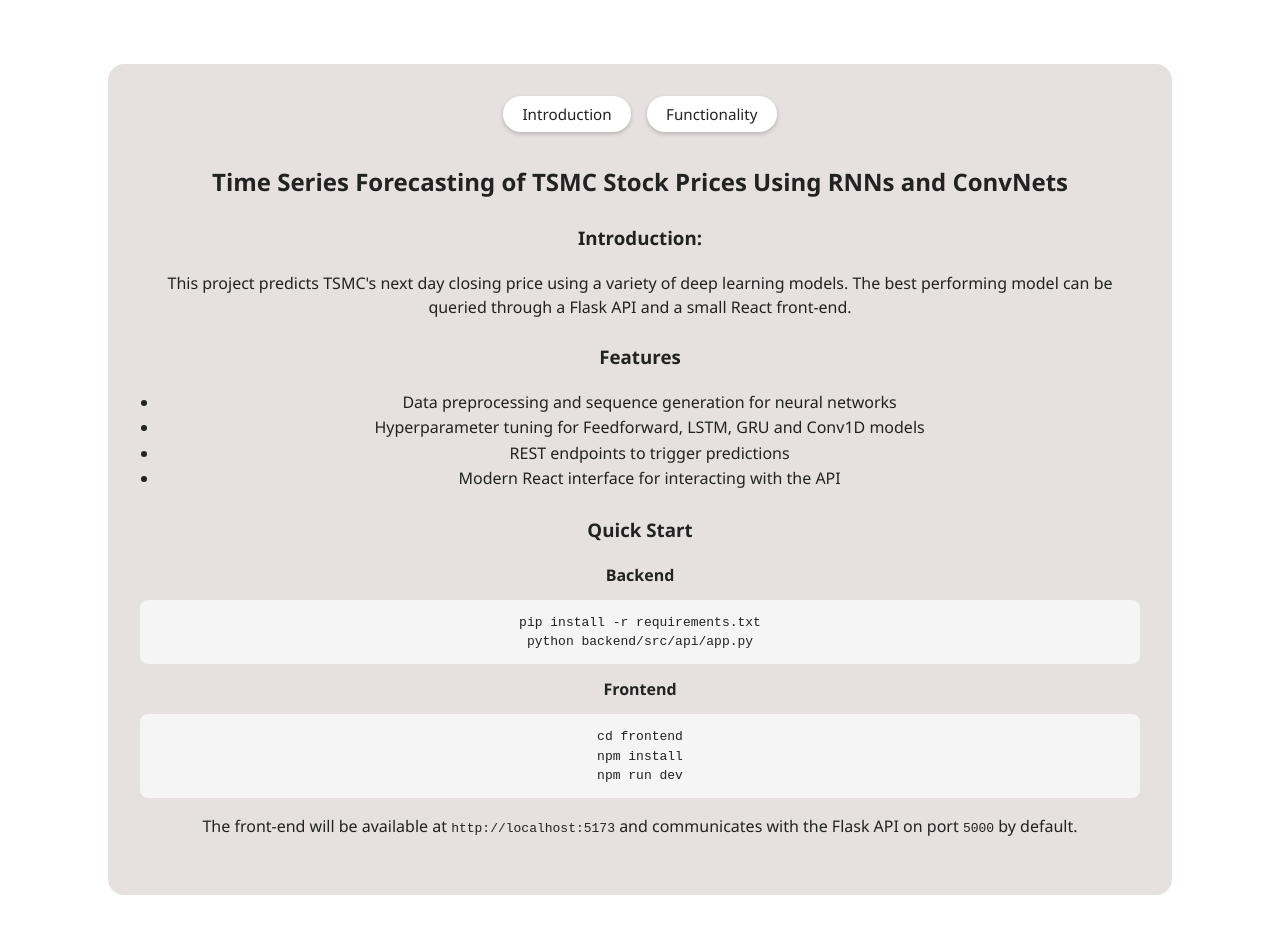
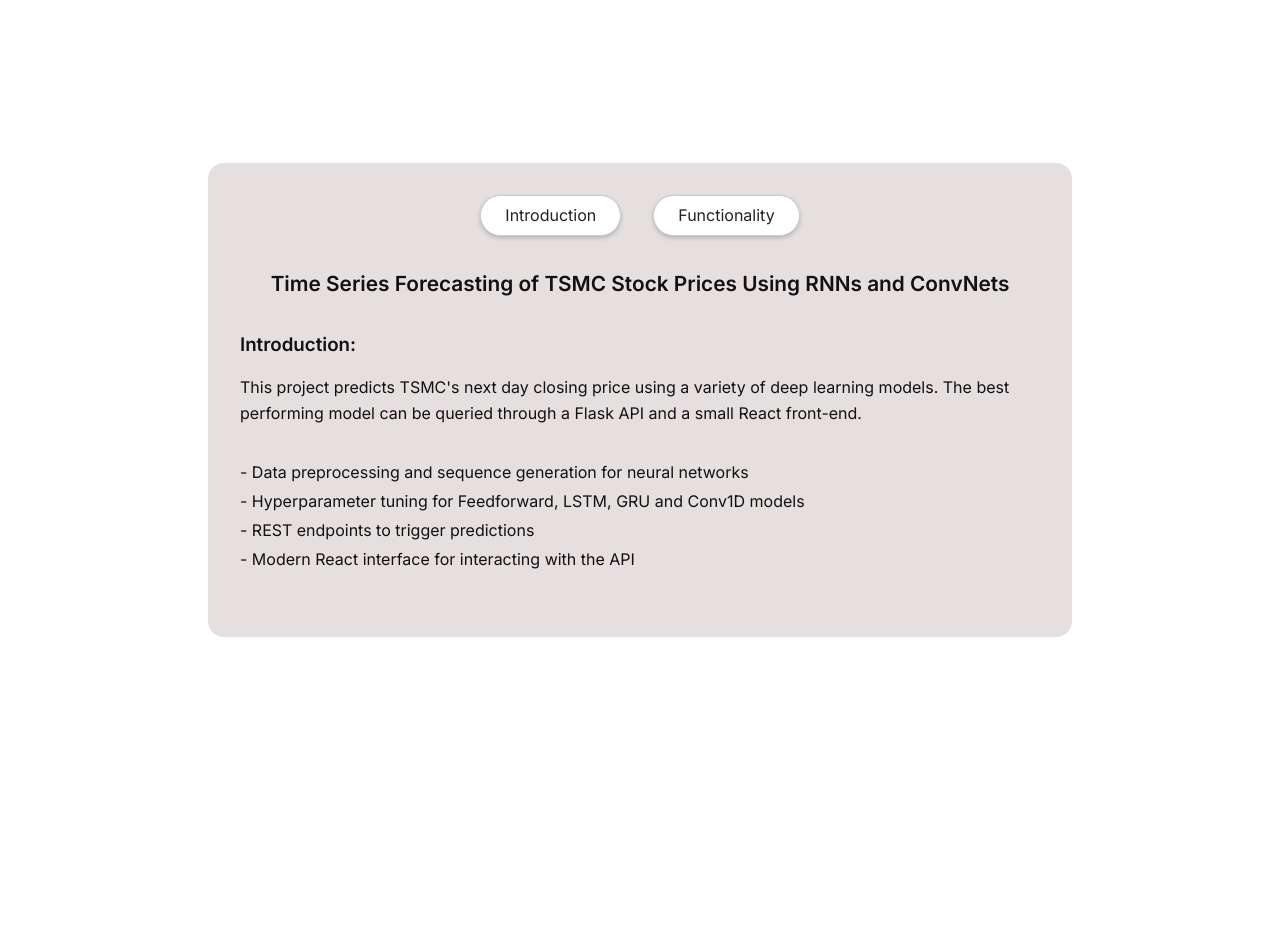
Before and after one commit to hungkaihsin/Time-Series-Forecasting-of-TSMC-Stock-Prices-Using-RNNs-and-ConvNets, a React (Vite) app in the folder frontend/: page /intro in a window 1280 px wide. Shown: the top 934 px of the page. After the commit the page ends 800 px from the top, so only its background shows below. Built offline with nearby package versions, Linux system fonts and the light colour scheme.

Commit message:
fix: refactor the layout for introduction page

```diff
--- a/frontend/src/pages/IntroductionPage.css
+++ b/frontend/src/pages/IntroductionPage.css
@@ -1,26 +1,27 @@
 .intro-page {
-  max-width: 1000px;
-  margin: 2rem auto;
+  max-width: 800px;
+  margin: 3rem auto;
   padding: 2rem;
-  font-family: 'Segoe UI', sans-serif;
-  background-color: #e6e0e0;
+  background-color: #e5dfdf;
+  font-family: 'Inter', sans-serif;
+  color: #111;
   border-radius: 1rem;
-  color: #222;
-}
+  text-align: center;}
+
 
 .nav-buttons {
   display: flex;
   justify-content: center;
-  gap: 1rem;
+  gap: 2rem;
   margin-bottom: 2rem;
    transition: all 0.3s ease;
 }
 
 .nav-buttons button {
-  padding: 0.5rem 1.2rem;
-  font-size: 0.95rem;
-  border: none;
-  border-radius: 1.5rem;
+  padding: 0.6rem 1.5rem;
+  border-radius: 2rem;
+  font-size: 1rem;
+  border: 1px solid #ccc;
   cursor: pointer;
   background-color: white;
   color: #222; /* Add this line */
@@ -39,9 +40,28 @@
   font-weight: 600;
 }
 
-section {
-  margin-bottom: 1.5rem;
+.section {
+  margin-bottom: 2rem;
+  text-align: left;
 }
+
+
+.section h3 {
+  font-weight: 600;
+  margin-bottom: 0.8rem;
+}
+
+.section p {
+  line-height: 1.6;
+  margin-bottom: 1rem;
+}
+
+.section ul {
+  list-style: none;
+  padding-left: 0;
+  line-height: 1.8;
+}
+
 
 pre {
   background: #f5f5f5;
@@ -64,3 +84,9 @@
 .intro-page {
   animation: fadeIn 0.6s ease forwards;
 }
+
+.page-title {
+  font-size: 1.3rem;
+  font-weight: 600;
+  margin-bottom: 2rem;
+}
--- a/frontend/src/pages/IntroductionPage.jsx
+++ b/frontend/src/pages/IntroductionPage.jsx
@@ -2,7 +2,6 @@
 import React from 'react'
 import { useNavigate } from 'react-router-dom'
 import './IntroductionPage.css'
-
 
 export default function IntroductionPage() {
   const navigate = useNavigate()
@@ -13,35 +12,23 @@
         <button onClick={() => navigate('/predict')}>Functionality</button>
       </div>
 
-      <h2>Time Series Forecasting of TSMC Stock Prices Using RNNs and ConvNets</h2>
+      <h2 className="page-title">Time Series Forecasting of TSMC Stock Prices Using RNNs and ConvNets</h2>
 
-      <section>
+      <section className="section">
         <h3>Introduction:</h3>
-        <p>This project predicts TSMC's next day closing price using a variety of deep learning models. The best performing model can be queried through a Flask API and a small React front-end.</p>
+        <p>
+          This project predicts TSMC's next day closing price using a variety of deep learning models.
+          The best performing model can be queried through a Flask API and a small React front-end.
+        </p>
       </section>
 
-      <section>
-        <h3>Features</h3>
+      <section className="section">
         <ul>
-          <li>Data preprocessing and sequence generation for neural networks</li>
-          <li>Hyperparameter tuning for Feedforward, LSTM, GRU and Conv1D models</li>
-          <li>REST endpoints to trigger predictions</li>
-          <li>Modern React interface for interacting with the API</li>
+          <li>- Data preprocessing and sequence generation for neural networks</li>
+          <li>- Hyperparameter tuning for Feedforward, LSTM, GRU and Conv1D models</li>
+          <li>- REST endpoints to trigger predictions</li>
+          <li>- Modern React interface for interacting with the API</li>
         </ul>
-      </section>
-
-      <section>
-        <h3>Quick Start</h3>
-        <strong>Backend</strong>
-        <pre>{`pip install -r requirements.txt
-python backend/src/api/app.py`}</pre>
-
-        <strong>Frontend</strong>
-        <pre>{`cd frontend
-npm install
-npm run dev`}</pre>
-
-        <p>The front-end will be available at <code>http://localhost:5173</code> and communicates with the Flask API on port <code>5000</code> by default.</p>
       </section>
     </div>
   )
```
